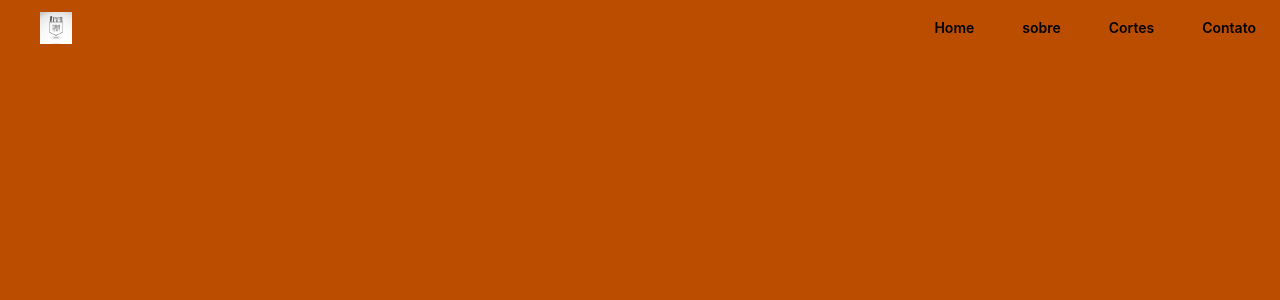
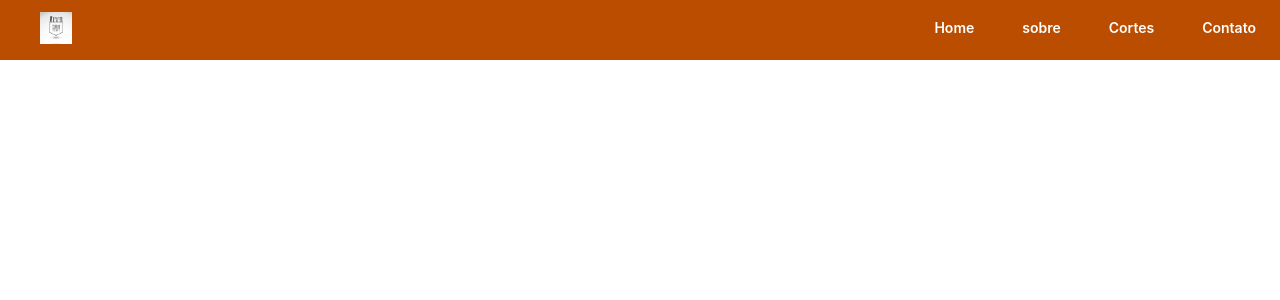
Before and after one commit to syneralabs/Barbearia, a React (Vite) app: page / in a window 1280 px wide. Shown: the top 300 px of the page. Built offline with nearby package versions, Linux system fonts and the light colour scheme.

Commit message:
header estilizado
O header foi corrigido com sucesso estilo ok

```diff
--- a/src/App.jsx
+++ b/src/App.jsx
@@ -7,8 +7,8 @@ function App() {
 
 
   return (
-    <div className='min-h-full bg-gray-900'>
-      <header className='absolute inset-0 top-0 z-50 bg-amber-700'>
+    <div className='min-h-full bg-gray-900 relative'>
+      <header className='absolute inset-0 top-0 z-50 bg-amber-700 h-15'>
         <nav className='flex items-center justify-between px-6 lg:px-6'>
           <div className='flex lg:px-1'>
             <a href="" className='m-1.5 p-1.5'>
@@ -17,10 +17,10 @@ function App() {
             </a>
           </div>
           <div className='hidden lg:flex lg:gap-x-12'>
-            <a className='text-sm/6 font-semibold text-black' href="">Home</a>
-            <a className='text-sm/6 font-semibold text-black' href="">sobre</a>
-            <a className='text-sm/6 font-semibold text-black' href="">Cortes</a>
-            <a className='text-sm/6 font-semibold text-black' href="">Contato</a>
+            <a className='text-sm/6 font-semibold text-white' href="">Home</a>
+            <a className='text-sm/6 font-semibold text-white' href="">sobre</a>
+            <a className='text-sm/6 font-semibold text-white' href="">Cortes</a>
+            <a className='text-sm/6 font-semibold text-white' href="">Contato</a>
           </div>
         </nav>
         {/* Final do nav */}
```
